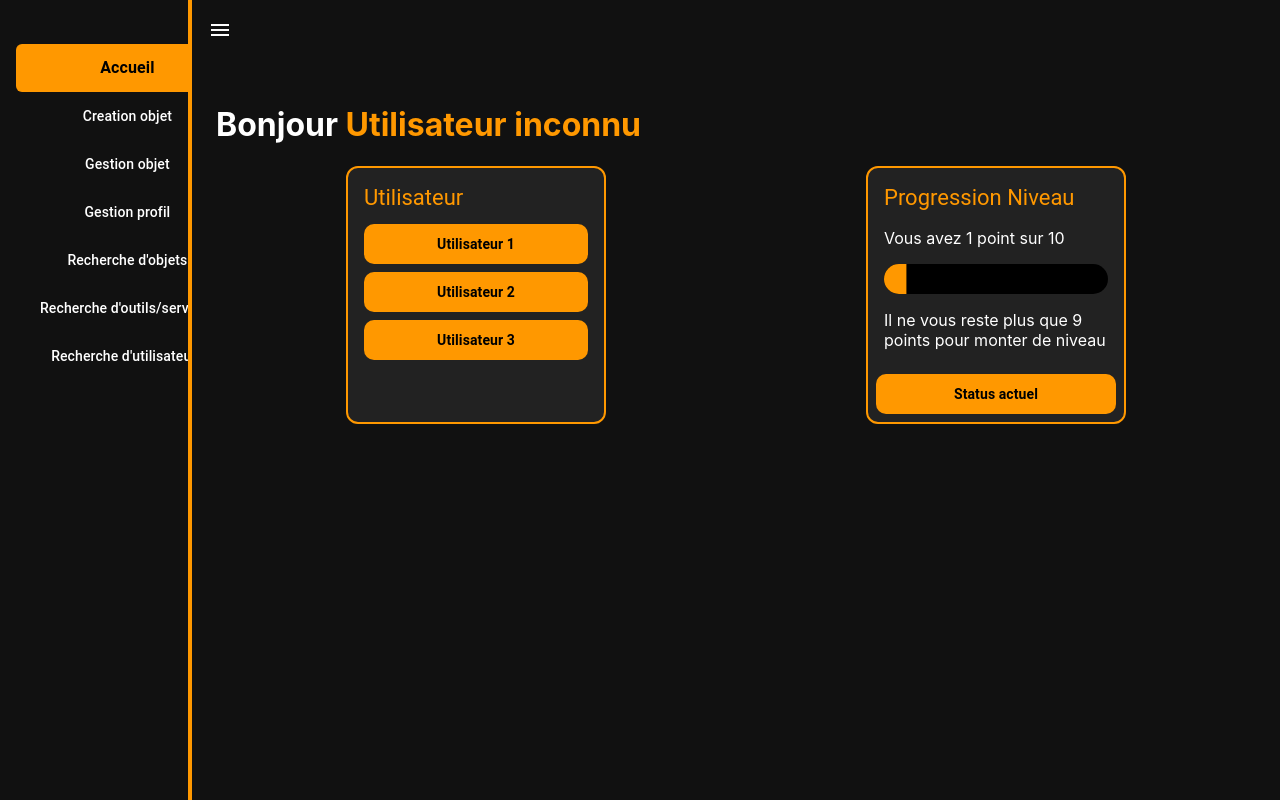
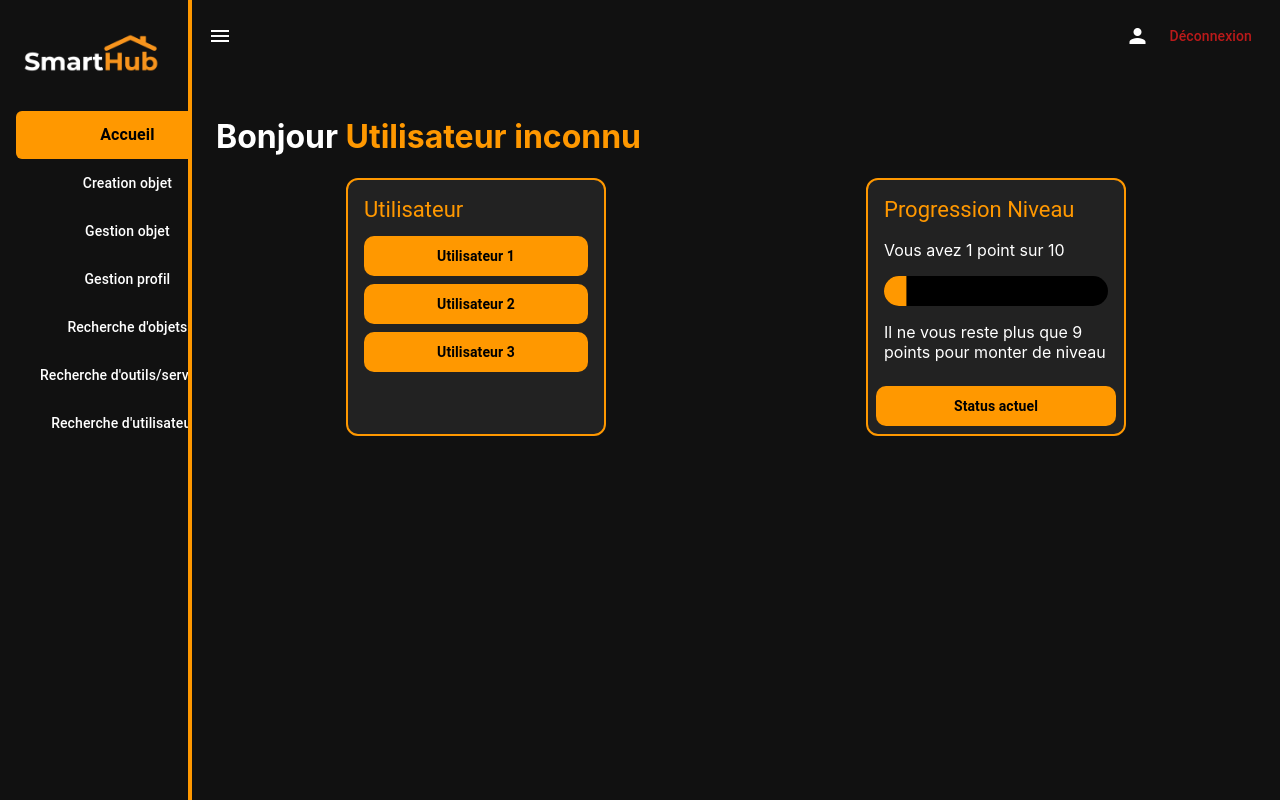
Before and after one commit to Thomshot/SmartHub, an Angular app in the folder front-end/: page /accueil in a window 1280 px wide. Built offline with nearby package versions, Linux system fonts and the light colour scheme.

Commit message:
Maj : deconnexion + fixer un peu l'interface

```diff
--- a/front-end/src/app/accueil/accueil.component.html
+++ b/front-end/src/app/accueil/accueil.component.html
@@ -1,8 +1,10 @@
 <div class="smarthub-accueil">
   <mat-sidenav-container class="example-container">
     <mat-sidenav #sidenav [mode]="isMobileorTablet ? 'over' : 'side'" [opened]="shouldSidenavBeOpened()">
-      <mat-icon class="icon-logo"></mat-icon>
-      <mat-tab-group (selectedIndexChange)="onTabChange($event)">
+      <div class="logo-container">
+        <img src="assets/images/smarthub.png" alt="SmartHub Logo" class="logo-img" />
+      </div>
+      <mat-tab-group [(selectedIndex)]="selectedIndex" (selectedIndexChange)="onTabChange($event)">
         <mat-tab><ng-template mat-tab-label><span>Accueil</span></ng-template></mat-tab>
         <mat-tab><ng-template mat-tab-label><span>Creation objet</span></ng-template></mat-tab>
         <mat-tab><ng-template mat-tab-label><span>Gestion objet</span></ng-template></mat-tab>
@@ -17,8 +19,9 @@
         <div class="d-flex gap-1 align-items-center">
           <mat-icon (click)="sidenav.toggle()">menu</mat-icon>
         </div>
-        <div>
-          <mat-icon class="icon-profil">profil</mat-icon>
+        <div class="d-flex gap-2 align-items-center">
+          <mat-icon class="icon-profil" (click)="goToProfile()">person</mat-icon>
+          <button mat-button color="warn" (click)="logout()">Déconnexion</button>
         </div>
       </div>
       <div *ngIf="selectedIndex === 0">
--- a/front-end/src/app/accueil/accueil.component.scss
+++ b/front-end/src/app/accueil/accueil.component.scss
@@ -222,3 +222,19 @@ footer {
     background-color: #333;
   }
 }
+
+.logo-container {
+  display: flex;
+  justify-content: center;
+  align-items: center;
+  padding: 0.5rem 0; // réduit les marges verticales
+  margin-bottom: -2rem;
+  margin-top: -1rem;
+
+  img.logo-img {
+    width: 30vw;             // prend 30% de la largeur de l'écran
+    max-width: 180px;        // ne dépasse pas 180px sur les grands écrans
+    min-width: 100px;        // ne descend pas en dessous de 100px
+    height: auto;
+  }
+}
--- a/front-end/src/app/accueil/accueil.component.ts
+++ b/front-end/src/app/accueil/accueil.component.ts
@@ -7,6 +7,7 @@ import { Observable } from 'rxjs';
 import { map, startWith } from 'rxjs/operators';
 import { ProfilComponent } from '../profil/profil.component';
 import { HttpClient } from '@angular/common/http';
+import { Router } from '@angular/router';
 
 @Component({
   selector: 'app-accueil',
@@ -35,7 +36,8 @@ export class AccueilComponent implements OnInit {
 
   constructor(
     private breakpointObserver: BreakpointObserver,
-    private http: HttpClient
+    private http: HttpClient,
+    private router: Router
   ) {}
 
   ngOnInit(): void {
@@ -64,6 +66,11 @@ export class AccueilComponent implements OnInit {
 
   onTabChange(index: number): void {
     this.selectedIndex = index;
+
+    if (index === 0) {
+      window.scrollTo(0, 0);
+      console.log("🟢 Accueil affiché !");
+    }
   }
 
   closeSidenav(): boolean {
@@ -119,6 +126,19 @@ export class AccueilComponent implements OnInit {
       });
   }
 
+  logout() {
+    localStorage.clear();
+    window.location.href = '/';
+  }
+
+  goToProfile(): void {
+    this.selectedIndex = 3;
+    if (this.isMobileorTablet) {
+      const sidenavEl = document.querySelector('mat-sidenav') as any;
+      sidenavEl?.close?.();
+    }
+  }
+
   searchUser(): void {
     this.userSearchTriggered = true;
     console.log('Recherche utilisateur avec login :', this.userSearchQuery);
--- a/front-end/src/app/profil/profil.component.html
+++ b/front-end/src/app/profil/profil.component.html
@@ -6,7 +6,7 @@
       </mat-card-header>
 
       <mat-card-content>
-        <form [formGroup]="profilForm">
+        <form *ngIf="profilForm" [formGroup]="profilForm">
           <!-- Avatar -->
           <div class="avatar-section">
             <img [src]="avatarUrl" class="avatar-large" alt="Avatar" />
@@ -17,7 +17,7 @@
           <!-- Genre -->
           <mat-form-field appearance="outline" class="form-field full-width">
             <mat-label>Genre</mat-label>
-            <mat-select formControlName="genre">
+            <mat-select formControlName="gender">
               <mat-option value="Femme">Femme</mat-option>
               <mat-option value="Homme">Homme</mat-option>
               <mat-option value="Autre">Autre</mat-option>
@@ -47,25 +47,19 @@
           <!-- Ville -->
           <mat-form-field appearance="outline" class="form-field full-width">
             <mat-label>Ville</mat-label>
-            <input matInput formControlName="ville" />
+            <input matInput formControlName="city" />
           </mat-form-field>
 
           <!-- Adresse -->
           <mat-form-field appearance="outline" class="form-field full-width">
             <mat-label>Adresse</mat-label>
-            <input matInput formControlName="adresse" />
+            <input matInput formControlName="address" />
           </mat-form-field>
 
           <!-- Email -->
           <mat-form-field appearance="outline" class="form-field full-width">
             <mat-label>Email</mat-label>
             <input matInput formControlName="email" />
-          </mat-form-field>
-
-          <!-- Téléphone -->
-          <mat-form-field appearance="outline" class="form-field full-width">
-            <mat-label>Téléphone</mat-label>
-            <input matInput formControlName="telephone" />
           </mat-form-field>
 
           <!-- Mot de passe -->
--- a/front-end/src/app/profil/profil.component.ts
+++ b/front-end/src/app/profil/profil.component.ts
@@ -47,7 +47,7 @@ export class ProfilComponent implements OnInit {
     this.userService.getProfile(userId).subscribe({
       next: (user) => {
         this.profilForm = this.fb.group({
-          gender: [user.gender || '', Validators.required],
+          gender: [String(user.gender) || '', Validators.required],
           birthDate: [user.birthDate || '', Validators.required],
           nom: [user.lastName || '', Validators.required],
           prenom: [user.firstName || '', Validators.required],
```
